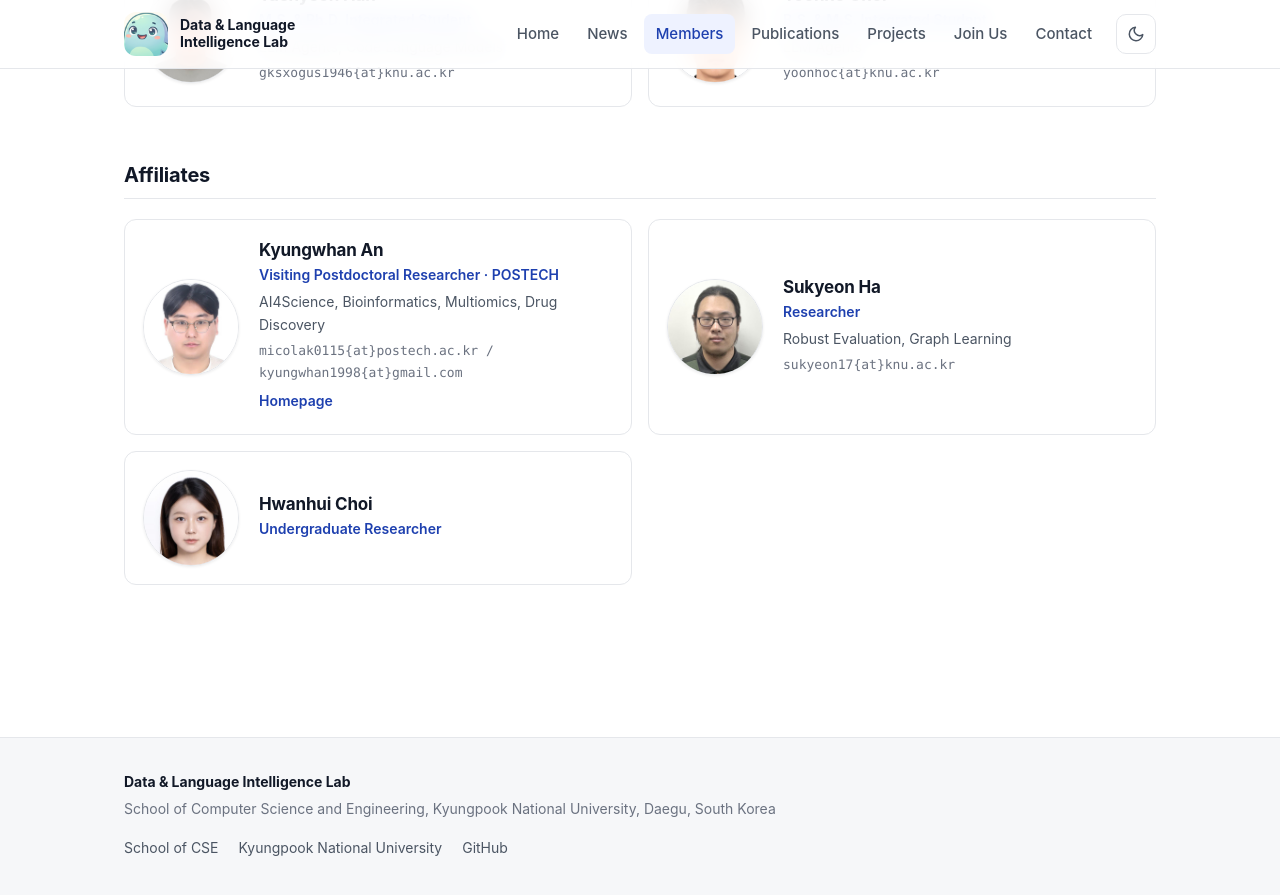
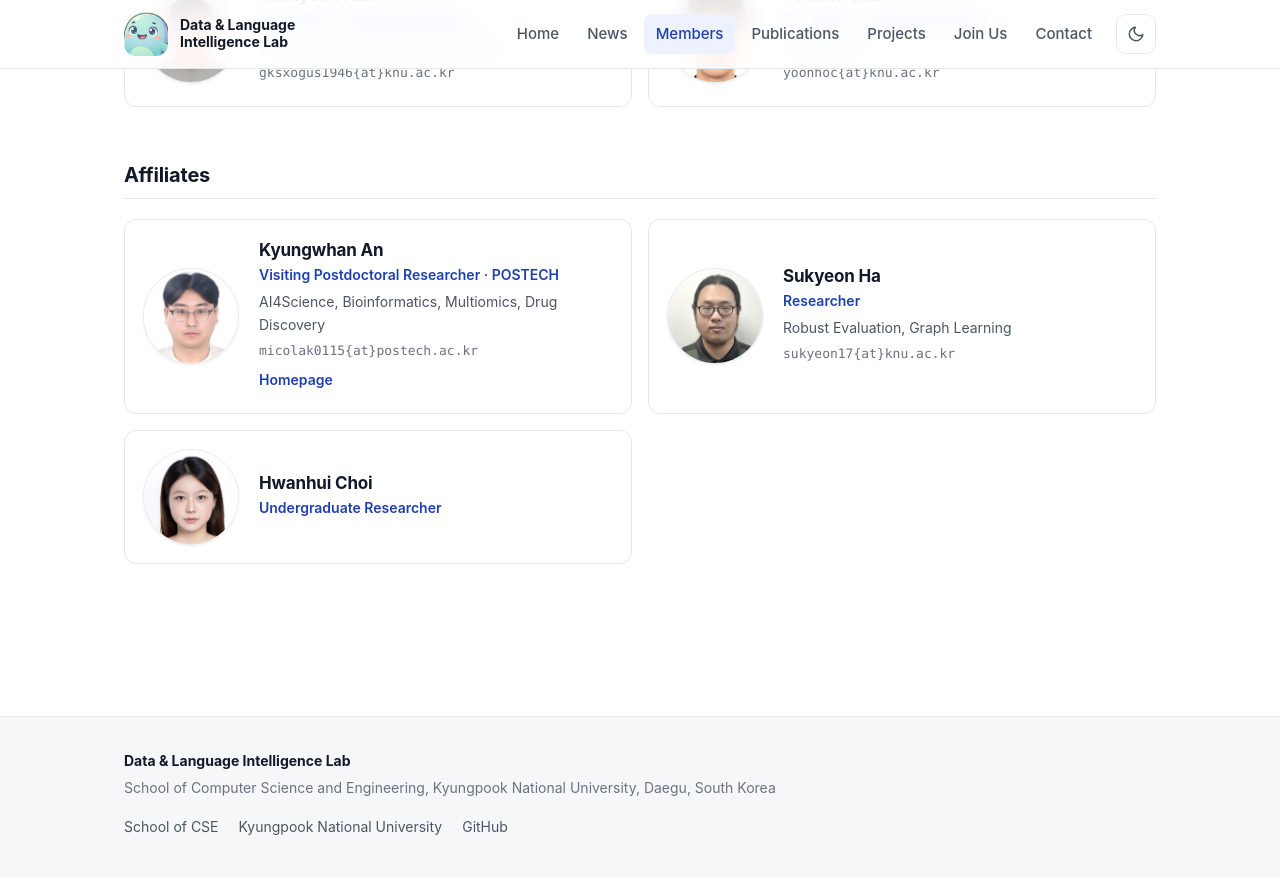
Before and after one commit to knu-dli/knu-dli.github.io, a Jekyll site: the page built from members.html, in a window 1280 px wide and 900 px high, scrolled down 875 px. Shown: the top 895 px of the window. Built offline with Jekyll 4.4.1, drawn with Linux system fonts in a browser that asks for light colours; some web fonts are replaced.

Commit message:
Members: keep only Kyungwhan An's POSTECH email
Co-Authored-By: Claude Opus 5.5 <noreply@anthropic.com>

```diff
--- a/_data/members.yml
+++ b/_data/members.yml
@@ -48,7 +48,7 @@
     - name: Kyungwhan An
       role: Visiting Postdoctoral Researcher · POSTECH
       interests: AI4Science, Bioinformatics, Multiomics, Drug Discovery
-      email: micolak0115{at}postech.ac.kr / kyungwhan1998{at}gmail.com
+      email: micolak0115{at}postech.ac.kr
       homepage: https://micolak0115.github.io
       photo: kyungwhan-an.jpg
     - name: Sukyeon Ha
```
